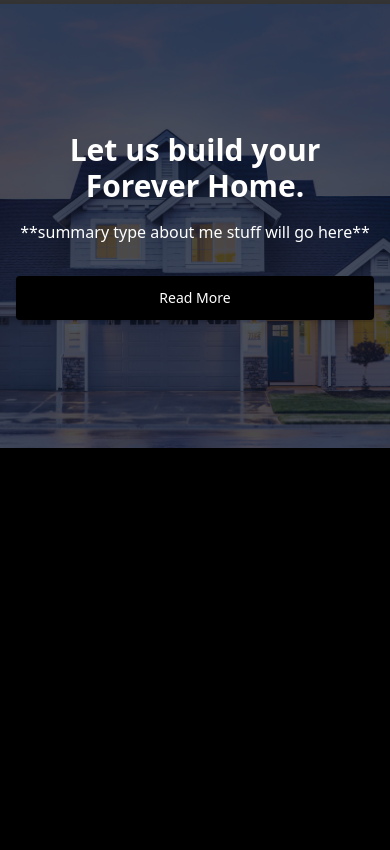
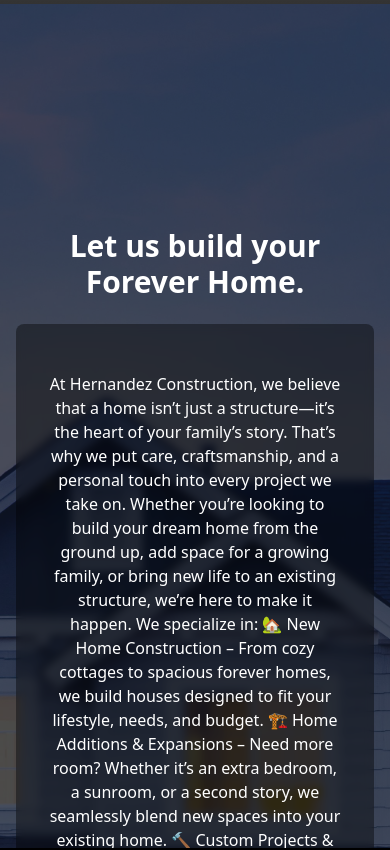
Before and after one commit to SethMarina77/ConstructionSiteV2, a React (Vite) app in the folder my-react-app/: page / in a window 390 px wide. Shown: the part 840-1690 px from the top of the page. Built offline with nearby package versions, Linux system fonts and the light colour scheme; grey boxes are pictures that could not be loaded; a web font is replaced by a local one.

Commit message:
added better UI setups

```diff
--- a/my-react-app/src/components/HomeMovingDisplay.jsx
+++ b/my-react-app/src/components/HomeMovingDisplay.jsx
@@ -14,18 +14,36 @@
 
         <div className="relative mx-auto max-w-screen-xl px-4 py-32 sm:px-6 lg:flex lg:h-screen lg:items-center lg:px-8">
           <div className="max-w-xl text-center ltr:sm:text-left rtl:sm:text-right">
-            <h1 className="text-3xl font-extrabold text-white sm:text-5xl">
+            <h1 className="text-3xl font-extrabold text-white sm:text-5xl mt-24">
               Let us build your
-              <strong className="block font-extrabold text-white">
+              <strong className="block font-extrabold text-white mb-6">
                 {" "}
                 Forever Home.{" "}
               </strong>
             </h1>
-
-            <p className="mt-4 max-w-lg text-white sm:text-xl/relaxed">
-              **summary type about me stuff will go here**
-            </p>
-
+            <div className="bg-black/40 p-8 rounded-lg mx-auto max-w-3xl backdrop-blur-xs">
+              <p className="mt-4 max-w-lg text-white sm:text-base/relaxed">
+                At Hernandez Construction, we believe that a home isn’t just a
+                structure—it’s the heart of your family’s story. That’s why we
+                put care, craftsmanship, and a personal touch into every project
+                we take on. Whether you’re looking to build your dream home from
+                the ground up, add space for a growing family, or bring new life
+                to an existing structure, we’re here to make it happen. We
+                specialize in: 🏡 New Home Construction – From cozy cottages to
+                spacious forever homes, we build houses designed to fit your
+                lifestyle, needs, and budget. 🏗 Home Additions & Expansions –
+                Need more room? Whether it’s an extra bedroom, a sunroom, or a
+                second story, we seamlessly blend new spaces into your existing
+                home. 🔨 Custom Projects & Renovations – Your home should grow
+                with you. We handle everything from garage conversions to
+                complete remodels, always with attention to detail and quality.
+                With years of experience, a hardworking team, and a commitment
+                to honesty and integrity, we’re more than just builders—we’re
+                neighbors, problem solvers, and passionate craftsmen. Let’s
+                build something special together. ✨ Your vision. Our expertise.
+                A home built with heart. ✨
+              </p>
+            </div>
             <div className="mt-8 flex flex-wrap gap-4 text-center">
               <a
                 onClick={() => {
--- a/my-react-app/src/components/Parallax.jsx
+++ b/my-react-app/src/components/Parallax.jsx
@@ -17,12 +17,10 @@
   const containerRef = useRef(null);
   const textBoxRef = useRef(null);
 
-  // Function to handle smooth scroll to text box
+
   const scrollToTextBox = () => {
-
     const containerHeight = containerRef.current.offsetHeight;
-    const scrollPosition =
-      containerRef.current.offsetTop + containerHeight * 1;
+    const scrollPosition = containerRef.current.offsetTop + containerHeight * 1;
 
     // Smooth scroll to that position
     window.scrollTo({
@@ -35,7 +33,7 @@
     <div
       ref={containerRef}
       id="whyChooseUs"
-      className="w-full relative bg-gradient-to-b from-black to-zinc-950" // Subtle gradient background
+      className="w-full relative bg-gradient-to-b from-black to-zinc-950"
       style={{
         height: `${SECTION_HEIGHT}vh`,
       }}
@@ -44,12 +42,12 @@
       <CenterImage containerRef={containerRef} />
       <AdditionalImages containerRef={containerRef} />
       <FillerText containerRef={containerRef} ref={textBoxRef} />
-      <ParticleOverlay /> {/* Added particle effect */}
+      <ParticleOverlay />
     </div>
   );
 };
 
-// Pulsating Down Arrow Button Component
+// Down Arrow Button
 const ScrollDownButton = ({ onClick }) => {
   return (
     <motion.button
@@ -91,7 +89,7 @@
   );
 };
 
-// Decorative particle overlay for added energy
+
 const ParticleOverlay = () => {
   return (
     <div className="fixed inset-0 pointer-events-none opacity-30">
@@ -127,7 +125,7 @@
     offset: ["start start", "end start"],
   });
 
-  // Modified timing to make room for text visibility
+
   const opacity = useTransform(
     scrollYProgress,
     [0, 0.15, 0.55, 0.65],
@@ -165,7 +163,7 @@
           boxShadow: "0 25px 50px -12px rgba(0, 0, 0, 0.5)",
         }}
       >
-        {/* Glare effect */}
+
         <motion.div
           className="absolute inset-0 bg-gradient-to-br from-white to-transparent opacity-0"
           animate={{
@@ -189,14 +187,13 @@
     offset: ["start start", "end start"],
   });
 
-
   const opacity = useTransform(
     scrollYProgress,
     [0.3, 0.4, 0.65, 0.75],
     [0, 1, 1, 0]
   );
 
-  // staggered entrances with different timings for 4 images
+
   const yImage1 = useTransform(
     scrollYProgress,
     [0.3, 0.4, 0.65, 0.75],
@@ -264,7 +261,6 @@
 
   return (
     <div className="sticky top-0 w-full h-screen flex items-center justify-center">
-
       <motion.div
         className="absolute w-64 h-64 top-24 md:right-24"
         style={{
@@ -291,7 +287,6 @@
           />
         </div>
       </motion.div>
-
 
       <motion.div
         className="absolute w-64 h-64 top-24 md:left-24"
@@ -320,7 +315,6 @@
         </div>
       </motion.div>
 
-
       <motion.div
         className="absolute w-64 h-64 bottom-32 left-1/4"
         style={{
@@ -347,7 +341,6 @@
           />
         </div>
       </motion.div>
-
 
       <motion.div
         className="absolute w-64 h-64 bottom-32 right-1/4"
@@ -379,24 +372,22 @@
   );
 };
 
-
 const FillerText = React.forwardRef(({ containerRef }, ref) => {
   const { scrollYProgress } = useScroll({
     target: containerRef,
     offset: ["start start", "end start"],
   });
 
-
   const opacity = useTransform(scrollYProgress, [0.6, 0.75, 1.0], [0, 1, 1]);
   const y = useTransform(scrollYProgress, [0.6, 0.75], [100, 0]);
   const scale = useTransform(scrollYProgress, [0.6, 0.75], [0.8, 1]);
 
-  // Text elements fly in staggered
+
   const titleY = useTransform(scrollYProgress, [0.6, 0.7], [50, 0]);
   const descY = useTransform(scrollYProgress, [0.65, 0.75], [50, 0]);
   const ctaY = useTransform(scrollYProgress, [0.7, 0.8], [50, 0]);
 
-  // Title opacity animation
+
   const titleOpacity = useTransform(scrollYProgress, [0.6, 0.7], [0, 1]);
   const descOpacity = useTransform(scrollYProgress, [0.65, 0.75], [0, 1]);
   const ctaOpacity = useTransform(scrollYProgress, [0.7, 0.8], [0, 1]);
@@ -427,31 +418,54 @@
           Why Choose Us?
         </motion.h2>
 
-        <motion.p
-          className="text-xl text-gray-200 mb-6 pb-6"
+        <motion.div
+          className="text-base text-gray-200 space-y-4"
           style={{ y: descY, opacity: descOpacity }}
         >
+          <p>
             Building your dream home or next big project is a huge
             investment—trust the experts who bring quality, reliability, and
             craftsmanship to every build. Our team is committed to delivering
             top-tier construction with precision and care, ensuring your vision
             becomes a reality.
-          <br />
-          <br />✅ <span className="font-semibold">Unmatched Quality</span> – We
-          use the best materials and expert craftsmanship to create lasting
+          </p>
+
+          <div className="flex items-start">
+            <span className="mr-3">✅</span>
+            <div>
+              <span className="font-semibold">Unmatched Quality</span> – We use
+              the best materials and expert craftsmanship to create lasting
               structures.
-          <br />✅{" "}
-          <span className="font-semibold">Reliability You Can Count On</span> –
-          On-time, on-budget, and built to last.
-          <br />✅ <span className="font-semibold">
-            Tailored to Your Needs
+            </div>
+          </div>
+
+          <div className="flex items-start">
+            <span className="mr-3">✅</span>
+            <div>
+              <span className="font-semibold">
+                Reliability You Can Count On
               </span>{" "}
-          – Every project is customized to fit your style, needs, and goals.
-          <br />✅{" "}
-          <span className="font-semibold">Commitment to Excellence</span> – We
-          take pride in our work, guaranteeing satisfaction every step of the
-          way.
-        </motion.p>
+              – On-time, on-budget, and built to last.
+            </div>
+          </div>
+
+          <div className="flex items-start">
+            <span className="mr-3">✅</span>
+            <div>
+              <span className="font-semibold">Tailored to Your Needs</span> –
+              Every project is customized to fit your style, needs, and goals.
+            </div>
+          </div>
+
+          <div className="flex items-start">
+            <span className="mr-3">✅</span>
+            <div>
+              <span className="font-semibold">Commitment to Excellence</span> –
+              We take pride in our work, guaranteeing satisfaction every step of
+              the way.
+            </div>
+          </div>
+        </motion.div>
 
         <motion.div style={{ y: ctaY, opacity: ctaOpacity }}>
           <motion.button
```
Lines whose indentation alone changed are shown as unchanged.
